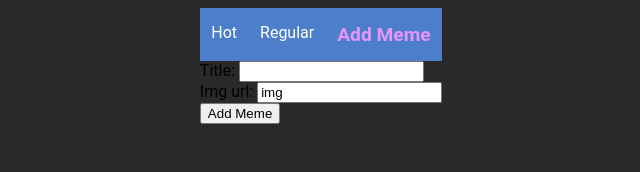
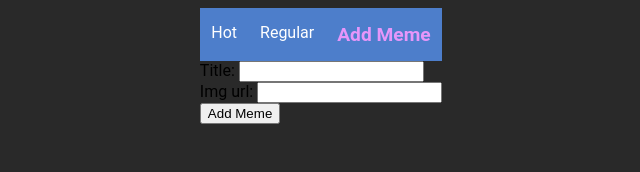
Before and after one commit to Dagatur/sws-meme, a React (Create React App) app: page /addmeme in a window 1280 px wide. Shown: the top 172 px of the page, without its empty margins (319-959 px from the left). Built offline with nearby package versions, Linux system fonts and the light colour scheme.

Commit message:
Fixing addMeme logic

```diff
--- a/src/App.js
+++ b/src/App.js
@@ -21,7 +21,7 @@ const [memes, setMemes] = useState(memeData)
           <Route path="/" element={<Navigate replace to="/hot" />} />
           <Route path='/hot' element={<Memes memes={memes} setMemes={setMemes} isHot={true}/>}/>
           <Route path='/regular'element={<Memes memes={memes} setMemes={setMemes} isHot={false}/>}/>
-          <Route path='/addmeme'element={<AddMeme/>}/>
+          <Route path='/addmeme'element={<AddMeme memes={memes} setMemes={setMemes}/>}/>
         </Routes>
       </div>
     </Router>
--- a/src/components/AddMeme.js
+++ b/src/components/AddMeme.js
@@ -1,16 +1,17 @@
 import React, {useState} from 'react';
 
-const AddMeme = ({onAdd}) => {
+const AddMeme = ({memes, setMemes}) => {
     const [title, setTitle] = useState('');
     const [img, setImg] = useState('');
-    const [memes, setMemes] = useState('memeData');
 
 
     const handleSubmit = (e) => {
         e.preventDefault();
-        const newMeme = { title, upvotes: 0, downvotes: 0, img, starred: false};
-        if (title & img) {
-            onAdd({ title, img, upvotes:0, downvotes:0, starred:false});
+        const newId = Math.max(...memes.map(meme => meme.id)) + 1
+        const newMeme = { id: newId ,title, upvotes: 0, downvotes: 0, img, starred: false};
+
+        if (title && img) {
+            setMemes((previousState)=>([...previousState, newMeme]));
             setTitle('');
             setImg('');
         }
@@ -24,7 +25,7 @@ const AddMeme = ({onAdd}) => {
             </div>
             <div>
                 <label>Img url: </label>
-                <input type='text' value='img' onChange={(e) => setImg(e.target.value)} required/>
+                <input type='text' value={img} onChange={(e) => setImg(e.target.value)} required/>
             </div>
             <button type='submit'>Add Meme</button>
         </form>
```
